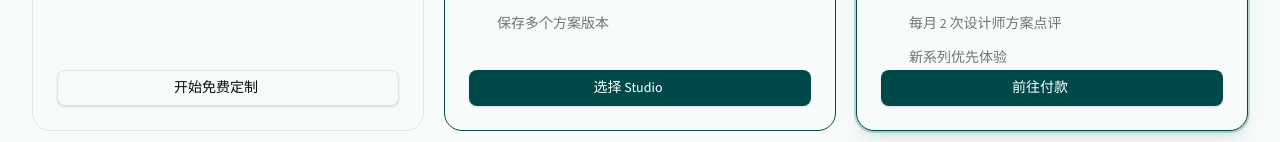
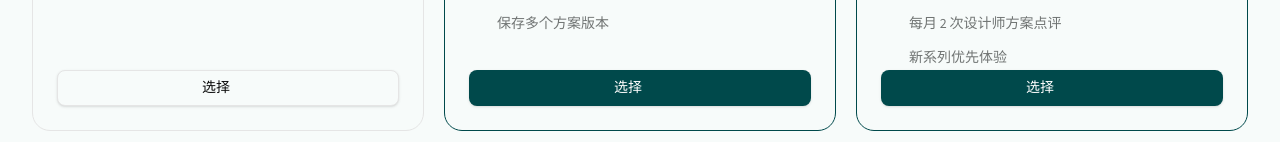
Before and after one commit to geyutong985-eng/aquascape, a Next.js app: page /membership in a window 1280 px wide. Shown: the part 898-1040 px from the top of the page. Built offline with nearby package versions, Linux system fonts and the light colour scheme; no server answers; some icons are missing.

Commit message:
fix: require explicit membership plan selection

```diff
--- a/src/app/membership/page.tsx
+++ b/src/app/membership/page.tsx
@@ -14,7 +14,7 @@
     audience: "适合第一次尝试个性化鱼缸造景的用户。",
     annualPrice: "¥0",
     monthlyPrice: "¥0",
-    cta: "开始免费定制",
+    cta: "选择",
     href: "/checkout?plan=basic",
     tone: "standard",
     highlight: "",
@@ -34,7 +34,7 @@
     audience: "适合希望用 AI 更快得到完整造景方向的玩家。",
     annualPrice: "¥69",
     monthlyPrice: "¥9",
-    cta: "选择 Studio",
+    cta: "选择",
     href: "/checkout?plan=studio",
     tone: "popular",
     highlight: "常用选择",
@@ -56,7 +56,7 @@
     audience: "适合追求联名系列、拓展包和设计师合作款的深度玩家。",
     annualPrice: "¥99",
     monthlyPrice: "¥15",
-    cta: "选择 Collectors",
+    cta: "选择",
     href: "/checkout?plan=collectors",
     tone: "premium",
     highlight: "合作系列权益",
@@ -108,7 +108,7 @@
 
 export default function MembershipPage() {
   const [billing, setBilling] = useState<"monthly" | "annual">("annual");
-  const [selectedPlan, setSelectedPlan] = useState("collectors");
+  const [selectedPlan, setSelectedPlan] = useState<string | null>(null);
 
   return (
     <div className="min-h-screen bg-background">
```
